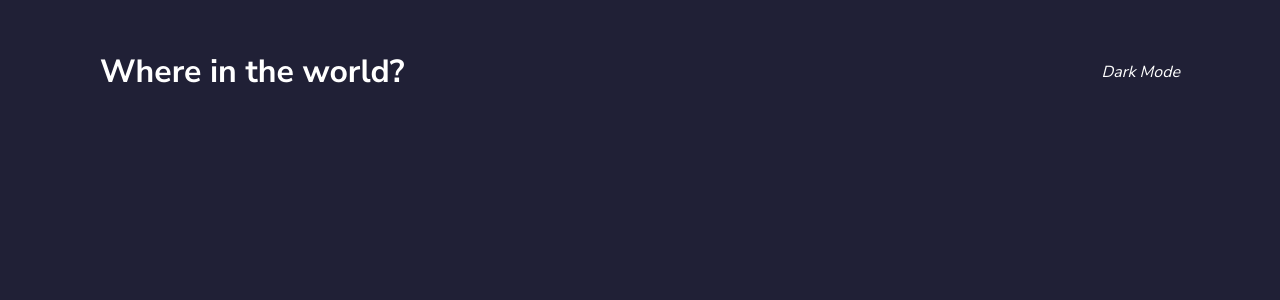
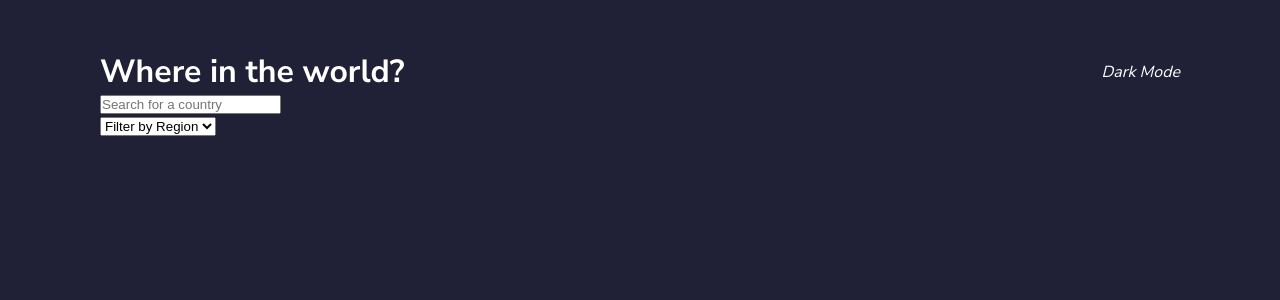
Before and after one commit to jorgediazok/react-flags-api, a React (Create React App) app: page / in a window 1280 px wide. Shown: the top 300 px of the page. Built offline with nearby package versions, Linux system fonts and the light colour scheme; no server answers.

Commit message:
created filter component

```diff
--- a/src/App.js
+++ b/src/App.js
@@ -1,11 +1,13 @@
 import React from 'react';
 import Header from './components/Header';
+import Filter from './components/Filter';
 import Countries from './components/Countries';
 
 function App() {
   return (
     <>
       <Header />
+      <Filter />
       <Countries />
     </>
   );
--- a/src/components/Filter.js
+++ b/src/components/Filter.js
@@ -1,7 +1,29 @@
 import React from 'react';
 
 const Filter = () => {
-  return <div></div>;
+  return (
+    <section className="filter">
+      <form className="form-control">
+        <input
+          type="search"
+          name="search"
+          id="search"
+          placeholder="Search for a country"
+        />
+      </form>
+
+      <div>
+        <select name="select" id="select" className="select">
+          <option value="Filter by region">Filter by Region</option>
+          <option value="Africa">Africa</option>
+          <option value="America">America</option>
+          <option value="Asia">Asia</option>
+          <option value="Europe">Europe</option>
+          <option value="Oceania">Oceania</option>
+        </select>
+      </div>
+    </section>
+  );
 };
 
 export default Filter;
--- a/src/styles/Countries.css
+++ b/src/styles/Countries.css
@@ -4,9 +4,9 @@
   gap: 40px;
 }
 
-.grid article {
-  /* box-shadow: 0 10px 10px rgba(9, 17, 22, 0.5); */
-}
+/* .grid article {
+  box-shadow: 0 10px 10px rgba(9, 17, 22, 0.5);
+} */
 
 .grid .details {
   background-color: #2b3743;
```
